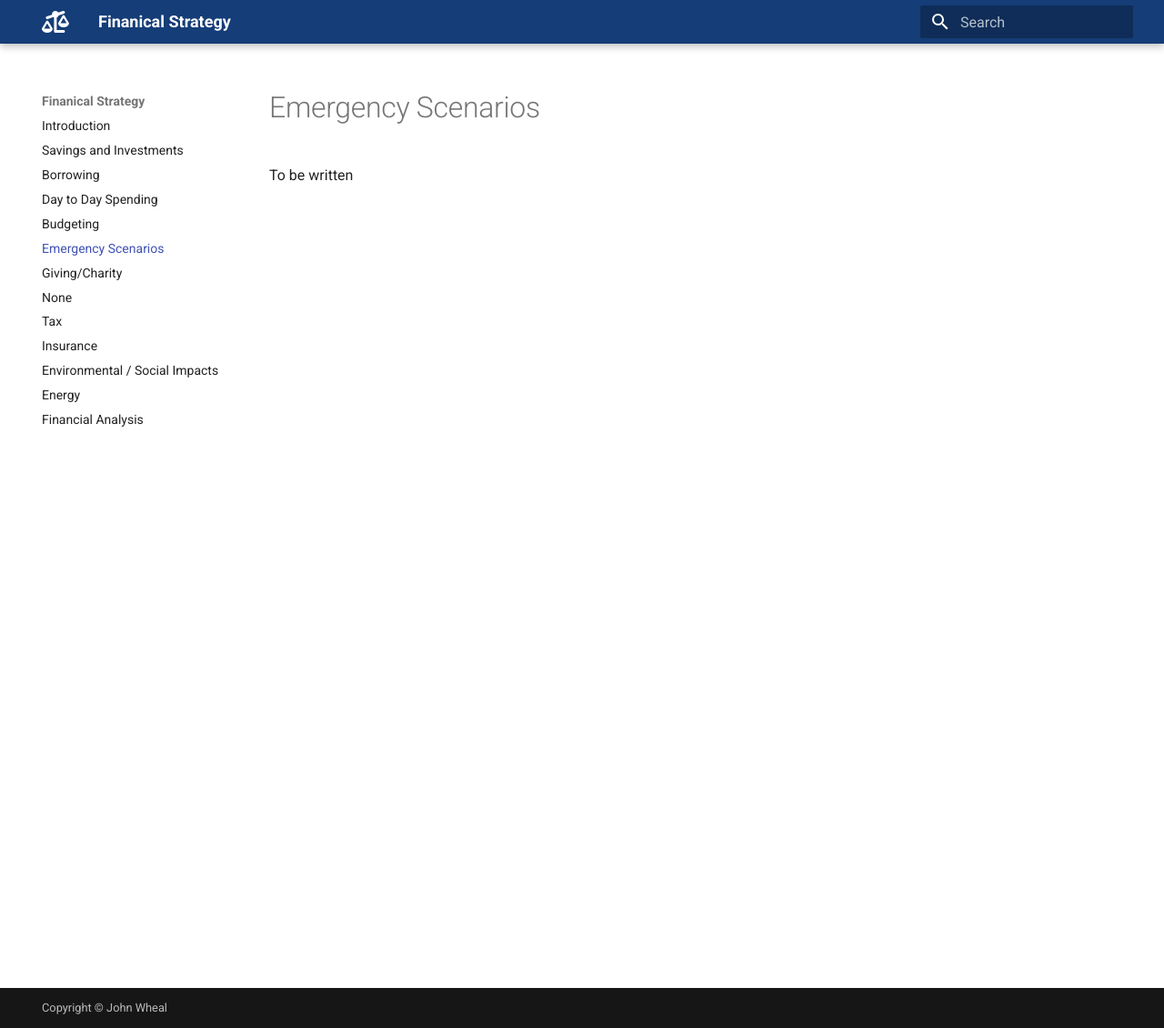
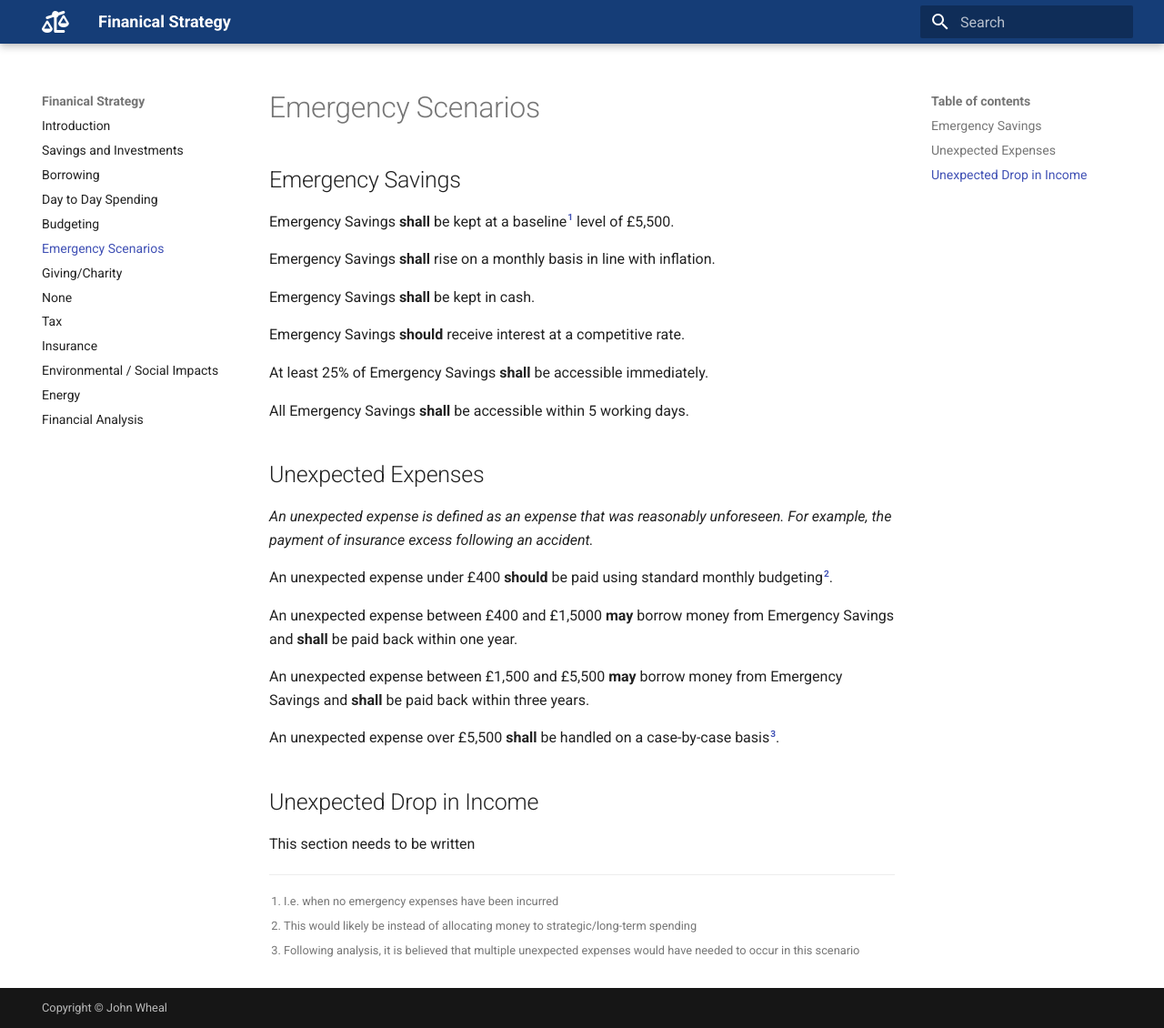
Before and after one commit to johnwheal/financial-strategy, an MkDocs documentation site: the page built from docs/emergency.md, in a window 1280 px wide and 1130 px high. Shown: the whole window at 91% size. Built offline with MkDocs 1.6.1 and Material for MkDocs 9.7.7, drawn with Linux system fonts in a browser that asks for light colours.

Commit message:
Written emergency section

```diff
--- a/docs/emergency.md
+++ b/docs/emergency.md
@@ -1,3 +1,37 @@
 # Emergency Scenarios
 
-To be written
+## Emergency Savings
+
+Emergency Savings **shall** be kept at a baseline[^3] level of £5,500.
+
+Emergency Savings **shall** rise on a monthly basis in line with inflation.
+
+Emergency Savings **shall** be kept in cash.
+
+Emergency Savings **should** receive interest at a competitive rate.
+
+At least 25% of Emergency Savings **shall** be accessible immediately.
+
+All Emergency Savings **shall** be accessible within 5 working days.
+
+[^3]: I.e. when no emergency expenses have been incurred
+
+## Unexpected Expenses
+
+*An unexpected expense is defined as an expense that was reasonably unforeseen. For example, the payment of insurance excess following an accident.*
+
+An unexpected expense under £400 **should** be paid using standard monthly budgeting[^1].
+
+[^1]: This would likely be instead of allocating money to strategic/long-term spending
+
+An unexpected expense between £400 and £1,5000 **may** borrow money from Emergency Savings and **shall** be paid back within one year.
+
+An unexpected expense between £1,500 and £5,500 **may** borrow money from Emergency Savings and **shall** be paid back within three years.
+
+An unexpected expense over £5,500 **shall** be handled on a case-by-case basis[^2].
+
+[^2]: Following analysis, it is believed that multiple unexpected expenses would have needed to occur in this scenario
+
+## Unexpected Drop in Income
+
+This section needs to be written
```
Also changed, not shown: docs/budgeting.md (+4 -0 lines), docs/day-to-day.md (+2 -0 lines).
